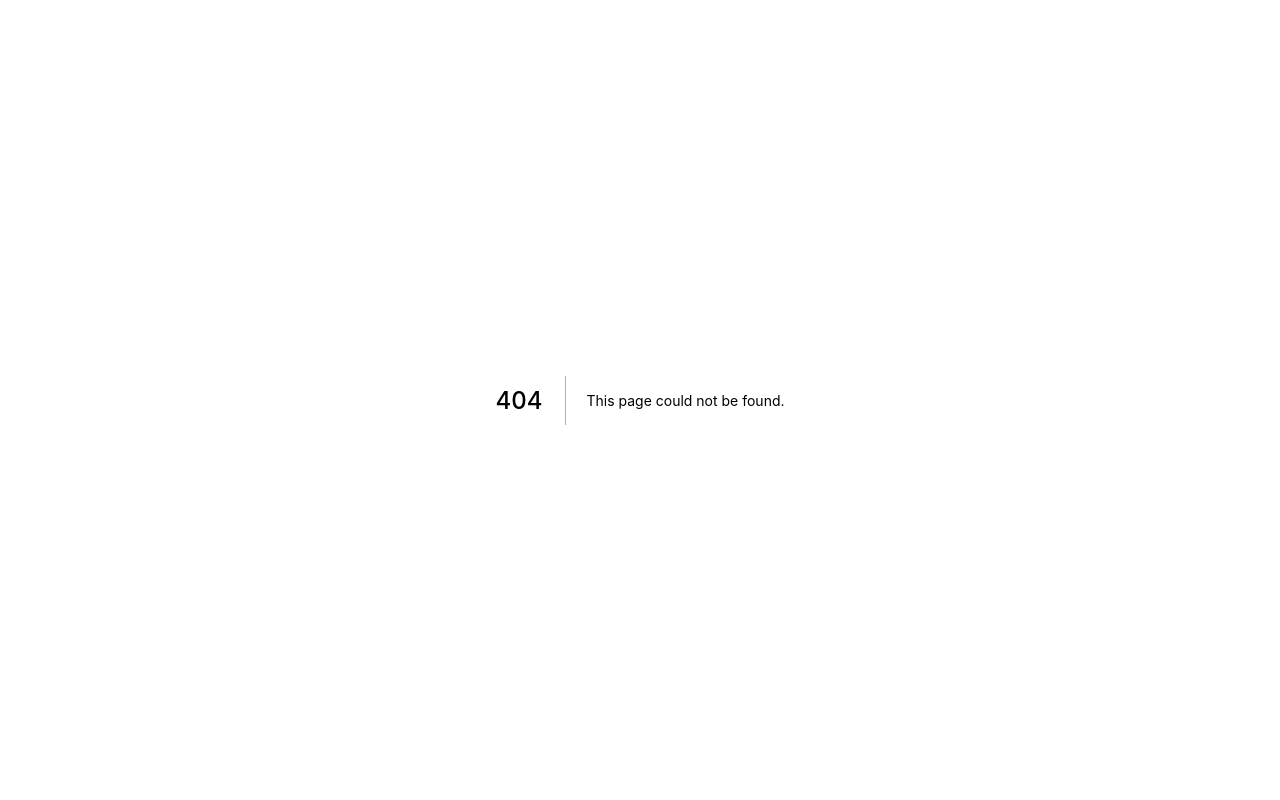
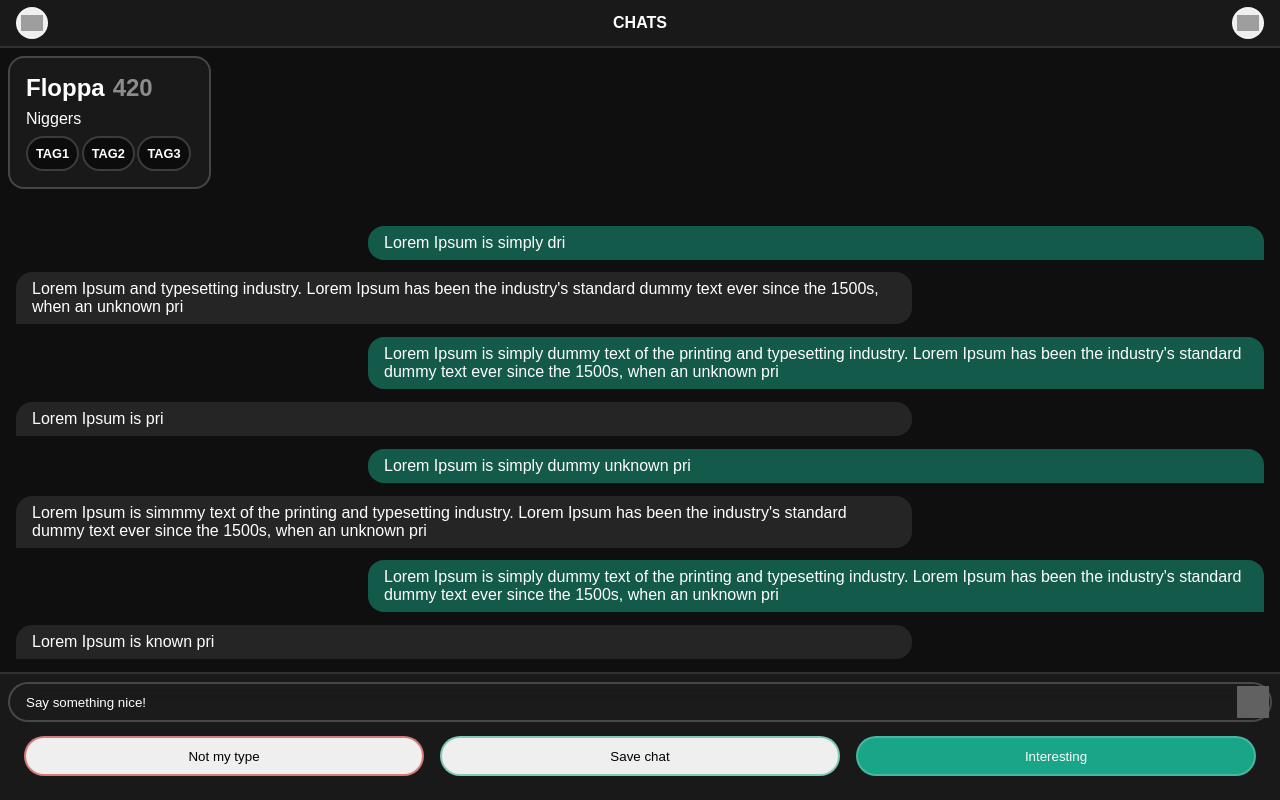
Before and after one commit to DomiDoma/szunyoxChatDesign, a Next.js app: page /chat/1 in a window 1280 px wide. Before the commit this address had no page. Built offline with nearby package versions, Linux system fonts and the light colour scheme; grey boxes are pictures that could not be loaded.

Commit message:
on activeChat click redirect to chat with person

```diff
--- /dev/null
+++ b/pages/chat/[id].tsx
@@ -0,0 +1,68 @@
+import type { NextPage } from "next";
+import Head from "next/head";
+import Image from "next/image";
+import { useRouter } from "next/router";
+
+import Message from "@components/Chat/Message";
+/* temp data until we have db */
+import { msgData, UserData } from "lib/temp/messageData";
+
+import ChatPartnerInfo from "@components/Chat/ChatPartnerInfo";
+
+//@FIXME: fix design on ChatPartnerInfo, not full width on short bio
+//@TODO: basic page interactions funcitonality,implement next/head for SEO
+const Login: NextPage = () => {
+  const { push } = useRouter();
+  return (
+    <>
+      <header>
+        <button title="Back" className="header-btn" onClick={() => push("/")}>
+          <img
+            alt=""
+            src="https://img.icons8.com/ios-filled/90/000000/back.png"
+          />
+        </button>
+        Chats
+        <button title="More" className="header-btn">
+          <img
+            alt=""
+            src="https://img.icons8.com/ios-filled/90/000000/more.png"
+          />
+        </button>
+      </header>
+      <main>
+        <section className="candidate">
+          <ChatPartnerInfo {...UserData} />
+
+          <div className="chat">
+            <div className="chat-area">
+              {msgData.map((x) => (
+                <Message {...x} key={x.id} />
+              ))}
+            </div>
+            <div className="message-input">
+              <div className="input-elements">
+                <input placeholder="Say something nice!" type="text" />
+                <a className="send-btn">
+                  <Image
+                    alt=""
+                    src="https://img.icons8.com/material-rounded/96/000000/send-letter.png"
+                    width={96}
+                    height={96}
+                  />
+                </a>
+              </div>
+            </div>
+          </div>
+          <div className="reaction">
+            <button id="dislike">Not my type</button>
+            <button id="save">Save chat</button>
+            <button id="like">Interesting</button>
+          </div>
+        </section>
+      </main>
+    </>
+  );
+};
+
+export default Login;
--- a/pages/chats.tsx
+++ b/pages/chats.tsx
@@ -47,7 +47,7 @@ const Login: NextPage = () => {
             newChatMessage
           />
           <ActiveChatCard name={"Icus"} lastMessage={"Szunyox nyitva?"} />
-          <ActiveChatCard name={"Icus"} lastMessage={"Szunyox nyitva?"} />
+          <ActiveChatCard name={"BIG FLOPPA"} lastMessage={"Szunyox nyitva?"} />
         </section>
       </main>
     </Layout>
```
Also changed, not shown: components/Cards/ActiveChatCard/index.tsx (+7 -3 lines).
